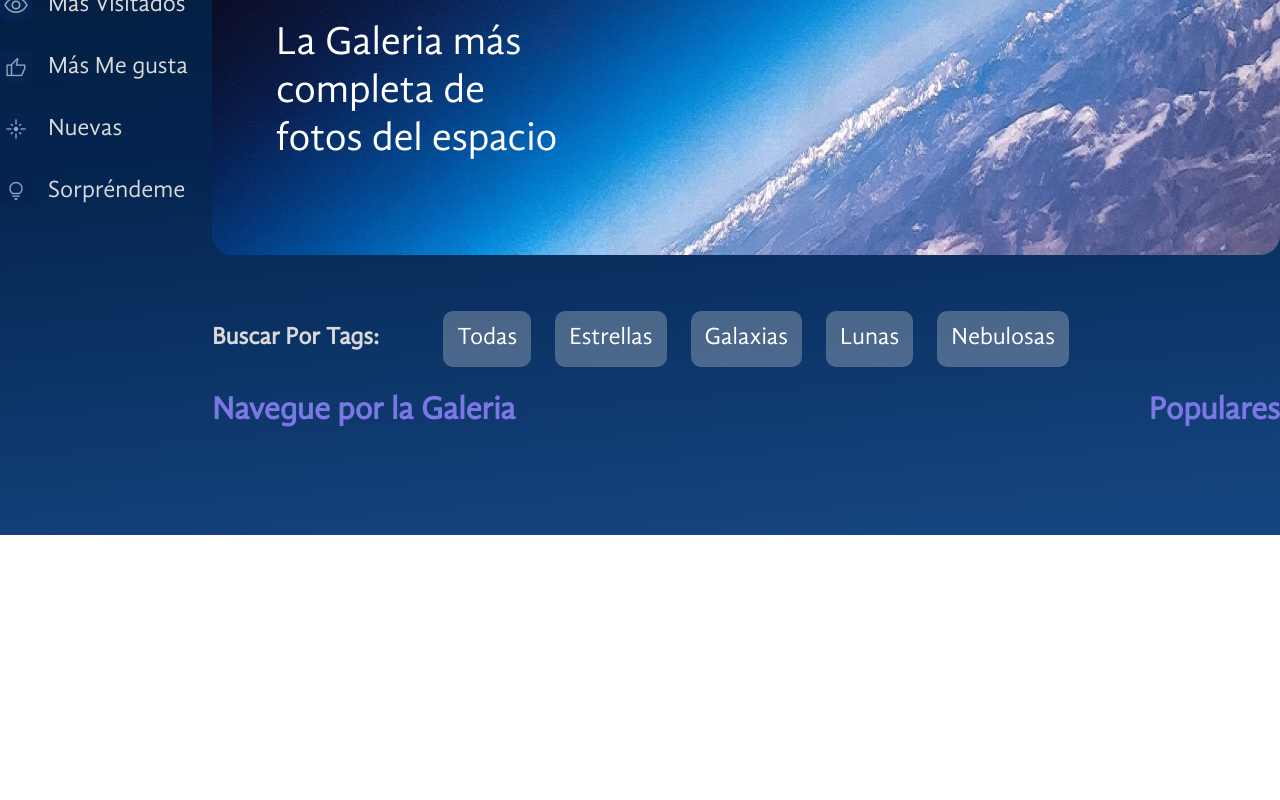
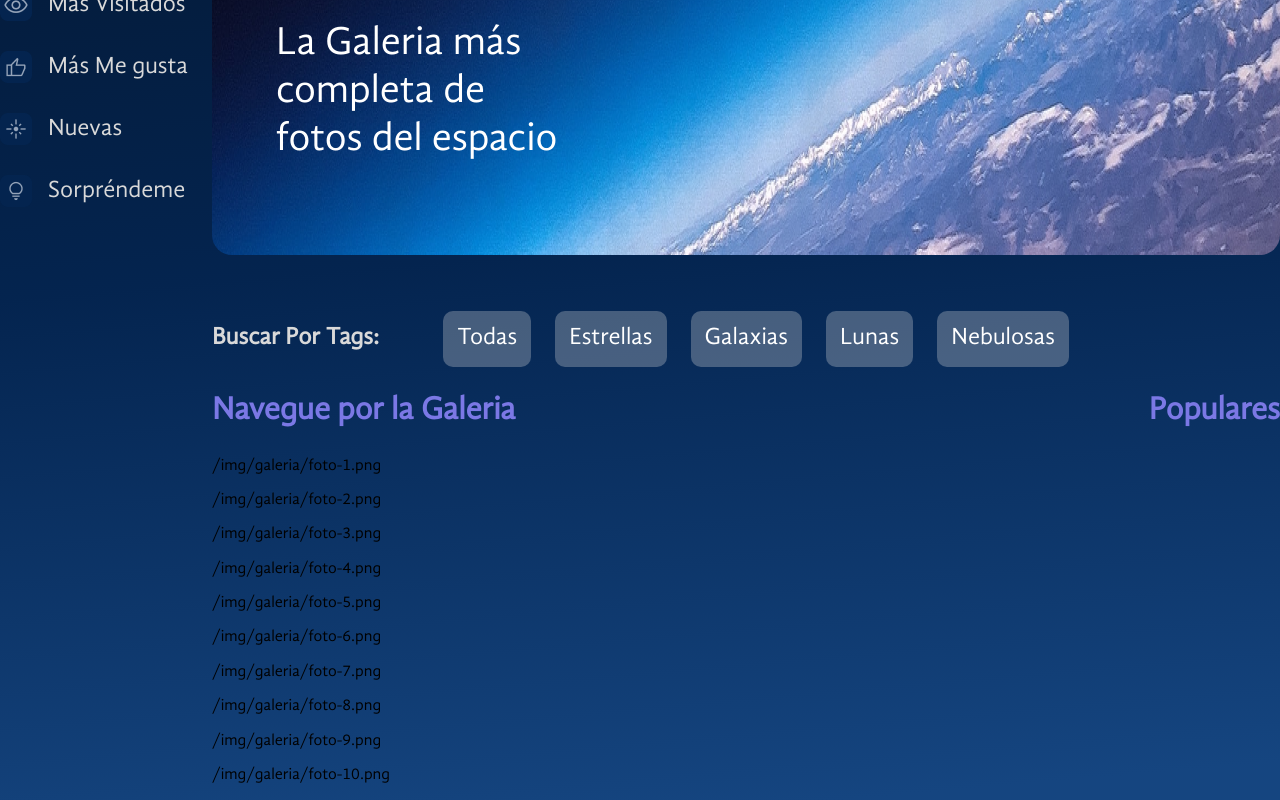
Before and after one commit to Edna2607/Space-app-React, a React (Vite) app: page / in a window 1280 px wide. Shown: the part 265-1065 px from the top of the page. Before the commit the page ends 800 px from the top, so only its background shows below. Built offline with nearby package versions, Linux system fonts and the light colour scheme.

Commit message:
maqueta para cargar las imagenes

```diff
--- a/src/App.jsx
+++ b/src/App.jsx
@@ -5,6 +5,8 @@ import BarraLateral from "./components/BarraLateral";
 import Banner from "./components/Banner";
 import banner from "./assets/banner.png"
 import Galeria from "./components/Galeria";
+import fotos from "./fotos.json";
+import { useState } from "react";
 
 
 const FondoGradiente = styled.div`
@@ -35,7 +37,9 @@ const ContenidoGaleria = styled.section`
 
 
 
-function App() {
+const App = () => {
+  const [fotosDeGaleria, setFotosDeGaleria] = useState(fotos)
+
 
   return (
     <>
@@ -49,7 +53,7 @@ function App() {
 
             <ContenidoGaleria>
               <Banner texto="La Galeria más completa de fotos del espacio" $backgroundImage={banner} />
-              <Galeria />
+              <Galeria fotos={fotosDeGaleria}/>
             </ContenidoGaleria>
 
           </MainContainer>
--- a/src/components/Galeria/index.jsx
+++ b/src/components/Galeria/index.jsx
@@ -12,13 +12,16 @@ const SeccionFluida = styled.section`
    flex-grow: 1;
 `
 
-const Galeria = () => {
+const Galeria = ({fotos=[]}) => {
     return (
         <>
             <Tag />
             <GaleriaContainer>
                 <SeccionFluida>
                     <Titulo>Navegue por la Galeria</Titulo>
+                    {fotos.map(foto=>{
+                        return <p key={foto.id}>{foto.path}</p>
+                    })}
 
                 </SeccionFluida>
                 <Populares />
--- /dev/null
+++ b/src/fotos.json
@@ -0,0 +1,72 @@
+[
+  {
+    "titulo": "Gran Nube de Magallanes",
+    "fuente": "Alura Space",
+    "path": "/img/galeria/foto-1.png",
+    "id": "1",
+    "tagId": 2
+  },
+  {
+    "titulo": "Vía Láctea",
+    "fuente": "Alura Space",
+    "path": "/img/galeria/foto-2.png",
+    "id": "2",
+    "tagId": 2
+  },
+  {
+    "titulo": "Luna: cuarto menguante",
+    "fuente": "Alura Space",
+    "path": "/img/galeria/foto-3.png",
+    "id": "3",
+    "tagId": 3
+  },
+  {
+    "titulo": "Galaxia de Andrómeda",
+    "fuente": "Alura Space",
+    "path": "/img/galeria/foto-4.png",
+    "id": "4",
+    "tagId": 2
+  },
+  {
+    "titulo": "Estrella Pistola",
+    "fuente": "Alura Space",
+    "path": "/img/galeria/foto-5.png",
+    "id": "5",
+    "tagId": 1
+  },
+  {
+    "titulo": "Ilustración",
+    "fuente": "Alura Space",
+    "path": "/img/galeria/foto-6.png",
+    "id": "6",
+    "tagId": 4
+  },
+  {
+    "titulo": "Galaxia de Andrómeda",
+    "fuente": "Alura Space",
+    "path": "/img/galeria/foto-7.png",
+    "id": "7",
+    "tagId": 2
+  },
+  {
+    "titulo": "Ilustración",
+    "fuente": "Alura Space",
+    "path": "/img/galeria/foto-8.png",
+    "id": "8",
+    "tagId": 4
+  },
+  {
+    "titulo": "Cielo estrellado",
+    "fuente": "Alura Space",
+    "path": "/img/galeria/foto-9.png",
+    "id": "9",
+    "tagId": 1
+  },
+  {
+    "titulo": "Ilustración",
+    "fuente": "Alura Space",
+    "path": "/img/galeria/foto-10.png",
+    "id": "10",
+    "tagId": 1
+  }
+]
```
Also changed, not shown: src/components/Galeria/Imagen/index.jsx (added, +19 -0 lines).
